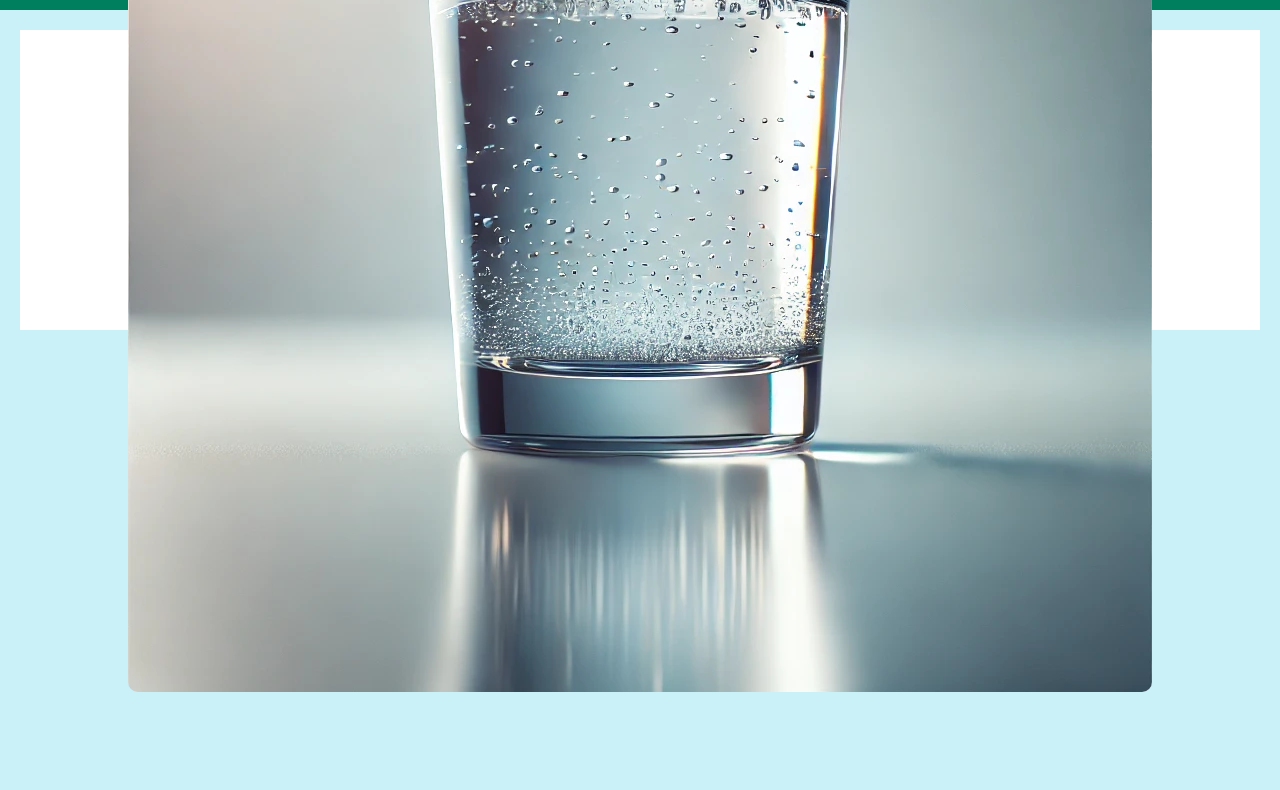
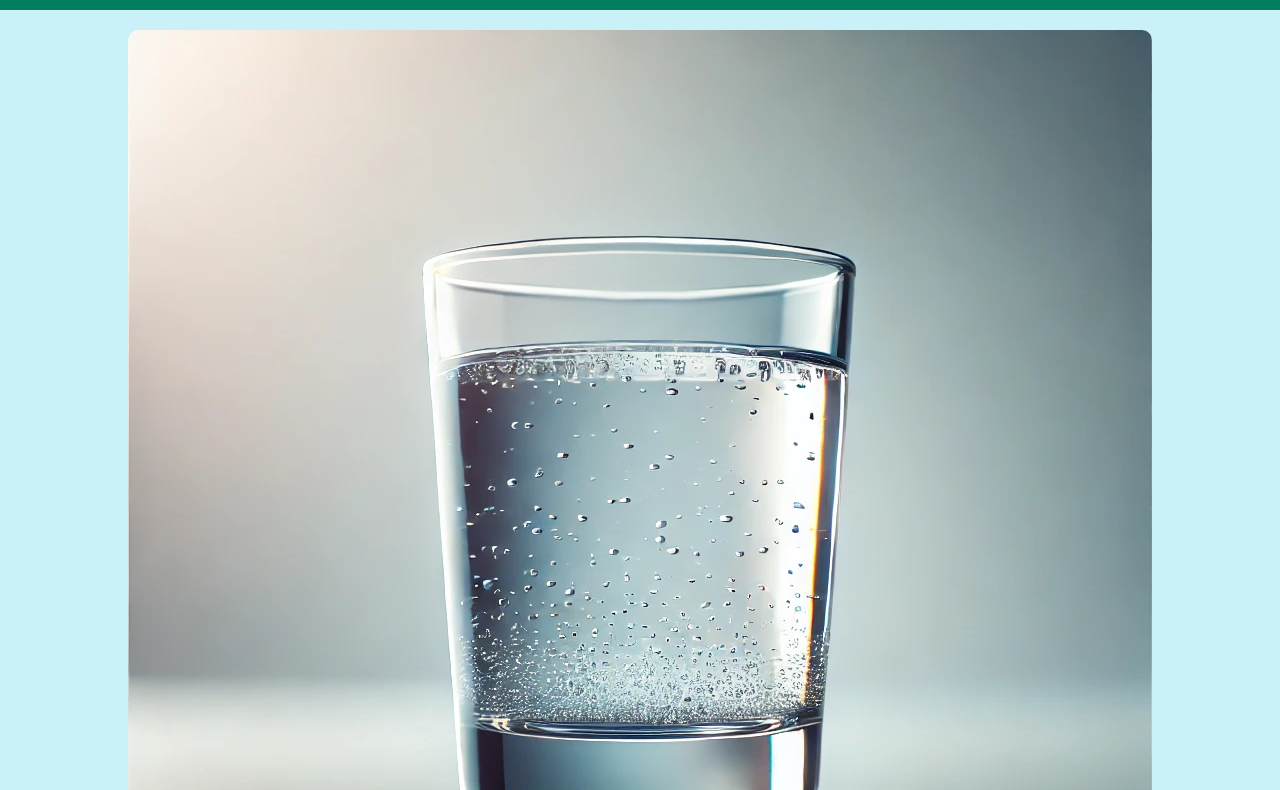
Before and after one commit to ZhangPeiLin2004/Duty-of-Care, a plain HTML site: page templates_DoC/index.html in a window 1280 px wide. Shown: the part 68-858 px from the top of the page. Before the commit the page ends 800 px from the top, so only its background shows below. Drawn offline with Linux system fonts and the light colour scheme.

Commit message:
Overwrite webstyle.css

```diff
--- a/static_DoC/webstyle.css
+++ b/static_DoC/webstyle.css
@@ -93,16 +93,17 @@ a:hover {
 
 /* Image Section Placeholder */
 .image-section {
-    height: 300px;
-    background-color: #ffffff;
     display: flex;
-    align-items: center;
-    justify-content: center;
-    margin: 20px;
+    justify-content: center; /* Centers the image horizontally */
+    align-items: center; /* Centers the image vertically (if there's enough height) */
+    max-width: 100%; /* Prevents overflowing */
+    padding: 20px;
 }
 
 .image-section img {
-    max-width: 100%;
-    height: auto;
-    border-radius: 10px;
+    max-width: 500.50vw; /* Adjust this to match the desired width */
+    max-height: 500.50vh; /* Adjust this to match the desired height */
+    width: auto; /* Maintains aspect ratio */
+    height: auto; /* Maintains aspect ratio */
+    border-radius: 10px; /* Optional: adds rounded corners */
 }
```
